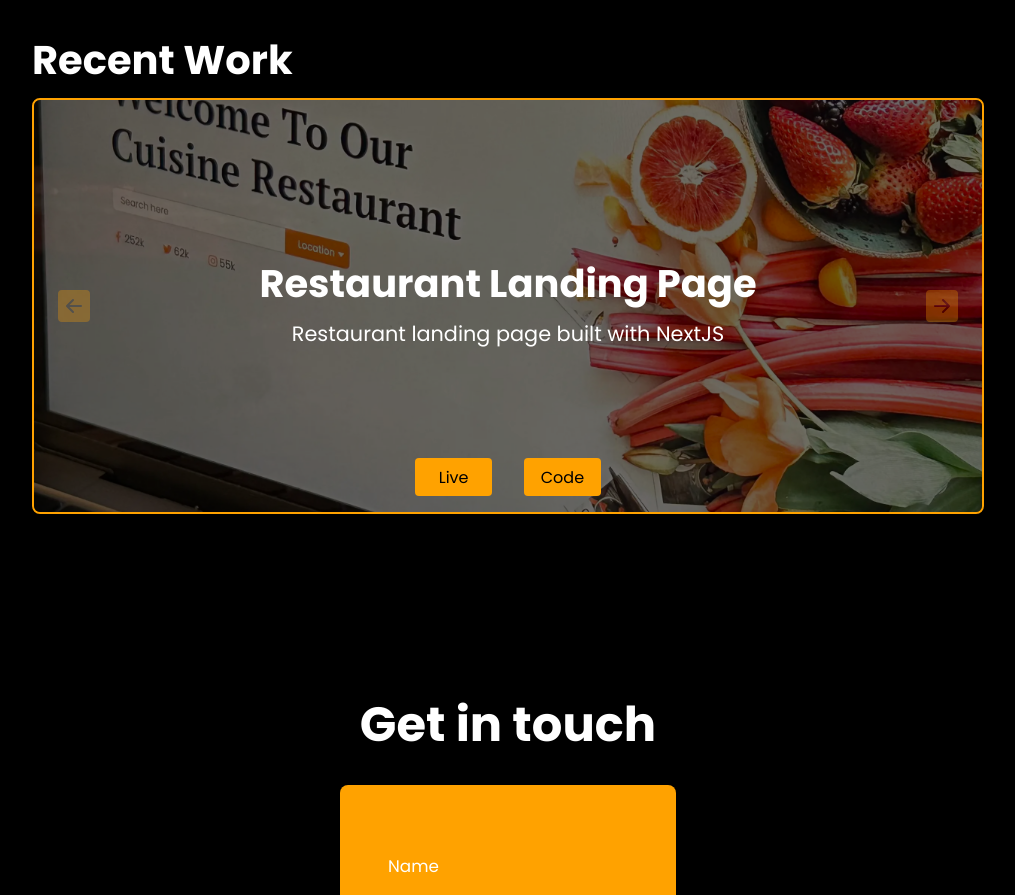
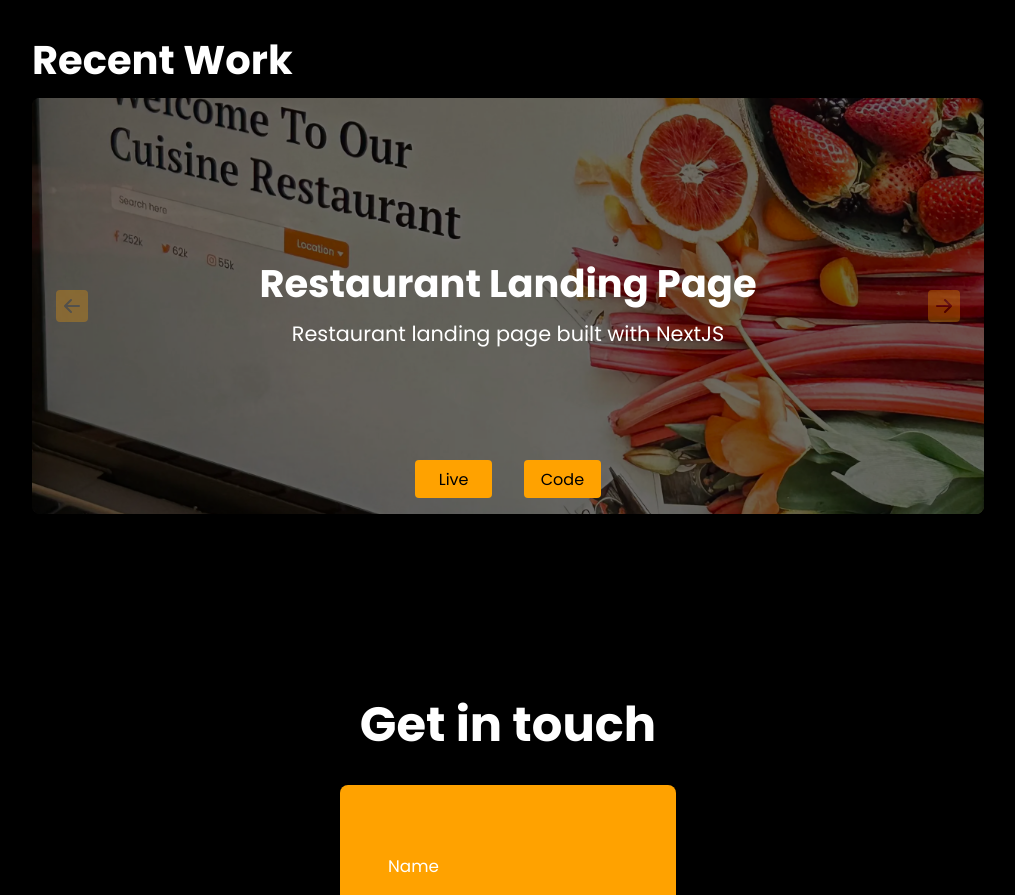
Before and after one commit to John-Monk/developer-portfolio, a Next.js app: page / in a window 1280 px wide. Shown: the part 1010-1905 px from the top of the page, without its empty margins (132-1147 px from the left). Built offline with nearby package versions, Linux system fonts and the light colour scheme.

Commit message:
removed border

```diff
--- a/components/Carousel.module.css
+++ b/components/Carousel.module.css
@@ -1,6 +1,6 @@
 .container {
     position: relative;
-    border: 2px solid var(--theme);
+    /* border: 2px solid var(--theme); */
     border-radius: 0.5em;
     height: 18em;
     overflow: hidden;
```
